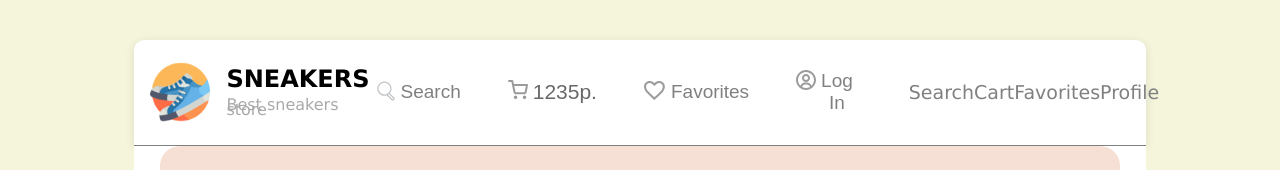
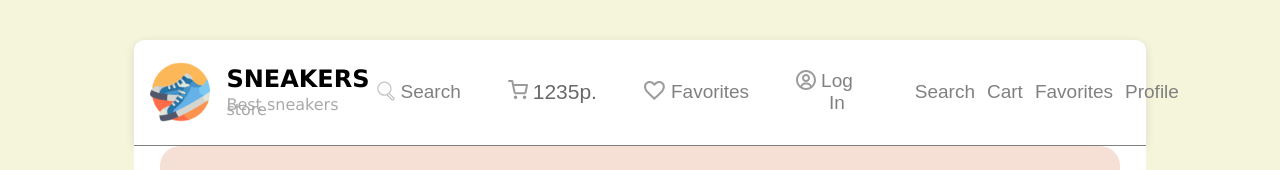
Before and after one commit to TimToney21/sneakers-top, an Angular app: page / in a window 1280 px wide. Shown: the top 170 px of the page. Built offline with nearby package versions, Linux system fonts and the light colour scheme.

Commit message:
header1.4

```diff
--- a/src/app/app.html
+++ b/src/app/app.html
@@ -1,4 +1,4 @@
-<app-header></app-header>
+<app-header (buttonEvent)="searchMessage($event)"></app-header>
 <app-app-button [type]="'primary'"
   (buttonEvent)="recieveMessage($event)"
 ></app-app-button>
--- a/src/app/app.ts
+++ b/src/app/app.ts
@@ -15,4 +15,7 @@ export class App {
   recieveMessage(message: string) {
     console.log(message);
   }
+  searchMessage(message: string) {
+    console.log(message);
+  }
 }
--- a/src/app/components/header/const/HEADER_NAVIGATION_CONFIG.constants.ts
+++ b/src/app/components/header/const/HEADER_NAVIGATION_CONFIG.constants.ts
@@ -2,17 +2,25 @@ export const HEADER_NAVIGATION_CONFIG = [
   {
     name: 'Search',
     cssClass: 'search-btn',
+    type: 'button',
+    icon: 'search',
   },
   {
     name: 'Cart',
     cssClass: 'cart-btn',
+    type: 'button',
+    icon: 'shopping-cart',
   },
   {
     name: 'Favorites',
     cssClass: 'favorites-btn',
+    type: 'button',
+    icon: 'favorite',
   },
   {
     name: 'Profile',
     cssClass: 'profile-btn',
+    type: 'button',
+    icon: 'profile',
   }
 ]
--- a/src/app/components/header/header.html
+++ b/src/app/components/header/header.html
@@ -8,7 +8,8 @@
       </div>
     </div>
     <div class="header-actions">
-      <button class="search-btn">
+      <button class="search-btn"
+      (click)="searchClick()">
         <img src="/poisk.svg" alt="search" height="20" width="20">
         Search</button>
       <button class="cart-btn">
@@ -22,7 +23,7 @@
         Log In</button>
     </div>
     @for (buttons of navigationConfig; track buttons.name) {
-      <li class="buttons">{{buttons.name}}</li>
+      <button class="buttons">{{buttons.name}}</button>
     }
   </div>
 </header>
--- a/src/app/components/header/header.ts
+++ b/src/app/components/header/header.ts
@@ -1,4 +1,4 @@
-import { Component } from '@angular/core';
+import {Component, output} from '@angular/core';
 import {NgOptimizedImage} from '@angular/common';
 import {HEADER_NAVIGATION_CONFIG} from './const/HEADER_NAVIGATION_CONFIG.constants';
 
@@ -10,4 +10,8 @@ import {HEADER_NAVIGATION_CONFIG} from './const/HEADER_NAVIGATION_CONFIG.constan
 })
 export class Header {
 navigationConfig = HEADER_NAVIGATION_CONFIG
+  buttonEvent = output<string>()
+  searchClick() {
+    this.buttonEvent.emit('SearchSearchSearch')
+  }
 }
```
